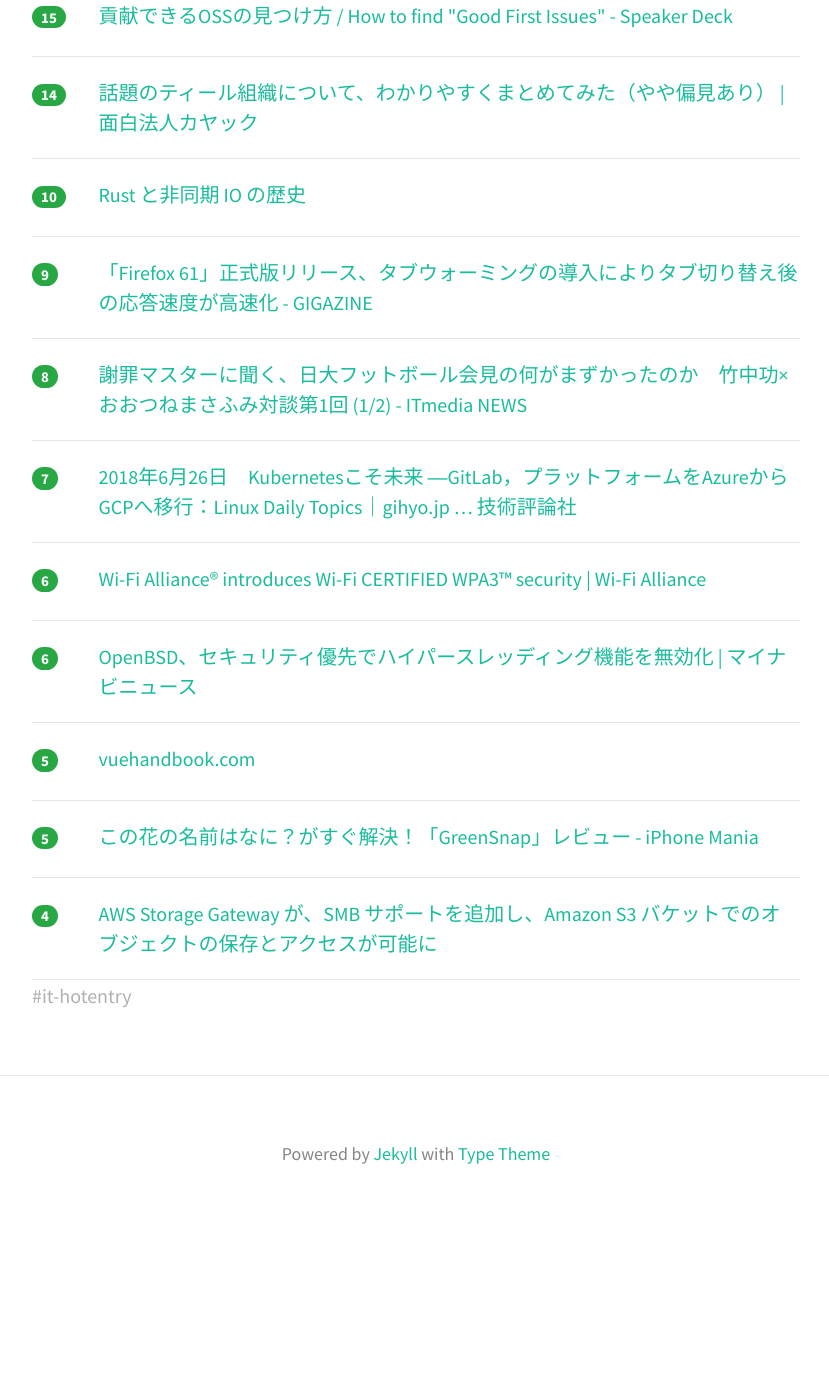
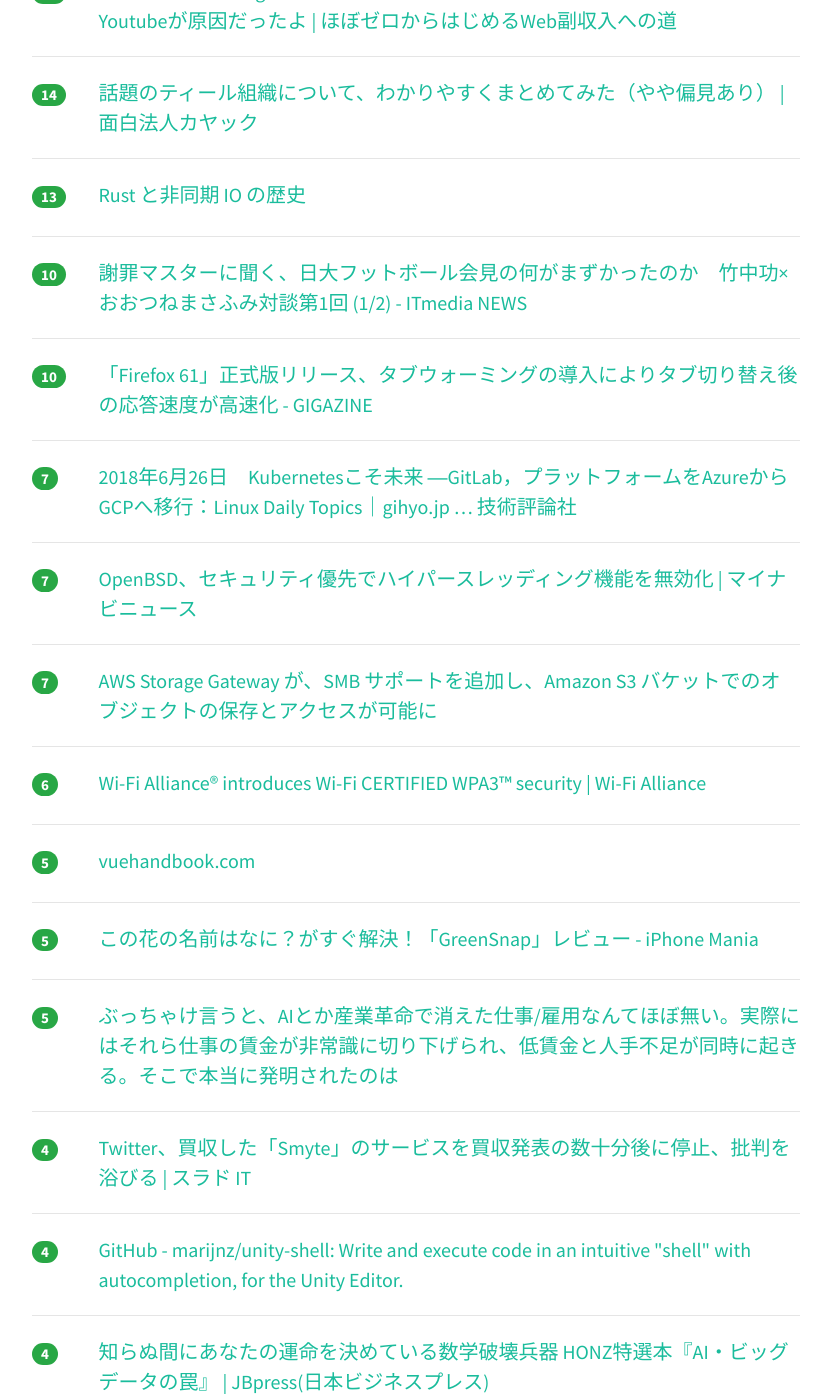
Before and after one commit to yatta47/hatena-matome-site, a Jekyll site: the page built from _posts/2018-06-27-hatena.md, in a window 1280 px wide and 1400 px high, scrolled down 574 px. Shown: the whole window, without its empty margins (224-1053 px from the left). Built offline with Jekyll 4.4.1, drawn with Linux system fonts in a browser that asks for light colours; nearby versions of some CDN libraries; before the commit the page ends 1805 px from its top, so only the background shows below that; some of the changed text lies outside the part shown.

Commit message:
Updated 2018-06-27

```diff
--- a/_posts/2018-06-27-hatena.md
+++ b/_posts/2018-06-27-hatena.md
@@ -1,14 +1,19 @@
 ---
 layout: post
 title:  "2018-06-27 はてぶIT"
-date:   2018-06-27 06:01:55
+date:   2018-06-27 07:01:16
 tags: [it-hotentry]
 ---
-13 件のデータあり
+18 件のデータあり
 
 <hr><div class="row">
 <div class="col-1"><span class="badge badge-pill badge-success h2">17</span></div>
 <div class="col-11"><a href='https://speakerdeck.com/ryoichinishio/smartnews-adsfalsepei-xin-zui-shi-hua-falseohua' target='_blank'>SmartNews Adsの配信最適化のお話 - Speaker Deck</a></div>
+</div>
+<hr>
+<div class="row">
+<div class="col-1"><span class="badge badge-pill badge-success h2">17</span></div>
+<div class="col-11"><a href='https://speakerdeck.com/ohbarye/how-to-find-good-first-issues' target='_blank'>貢献できるOSSの見つけ方 / How to find "Good First Issues" - Speaker Deck</a></div>
 </div>
 <hr>
 <div class="row">
@@ -17,28 +22,23 @@ tags: [it-hotentry]
 </div>
 <hr>
 <div class="row">
-<div class="col-1"><span class="badge badge-pill badge-success h2">15</span></div>
-<div class="col-11"><a href='https://speakerdeck.com/ohbarye/how-to-find-good-first-issues' target='_blank'>貢献できるOSSの見つけ方 / How to find "Good First Issues" - Speaker Deck</a></div>
-</div>
-<hr>
-<div class="row">
 <div class="col-1"><span class="badge badge-pill badge-success h2">14</span></div>
 <div class="col-11"><a href='https://www.kayac.com/news/2018/06/yanasawa_blog_vol42' target='_blank'>話題のティール組織について、わかりやすくまとめてみた（やや偏見あり） | 面白法人カヤック</a></div>
 </div>
 <hr>
 <div class="row">
-<div class="col-1"><span class="badge badge-pill badge-success h2">10</span></div>
+<div class="col-1"><span class="badge badge-pill badge-success h2">13</span></div>
 <div class="col-11"><a href='https://qiita.com/DUxCA/items/882bcacd12870d087555' target='_blank'>Rust と非同期 IO の歴史</a></div>
 </div>
 <hr>
 <div class="row">
-<div class="col-1"><span class="badge badge-pill badge-success h2">9</span></div>
-<div class="col-11"><a href='https://gigazine.net/news/20180627-firefox-61/' target='_blank'>「Firefox 61」正式版リリース、タブウォーミングの導入によりタブ切り替え後の応答速度が高速化 - GIGAZINE</a></div>
+<div class="col-1"><span class="badge badge-pill badge-success h2">10</span></div>
+<div class="col-11"><a href='http://www.itmedia.co.jp/news/articles/1806/26/news108.html' target='_blank'>謝罪マスターに聞く、日大フットボール会見の何がまずかったのか　竹中功×おおつねまさふみ対談第1回 (1/2) - ITmedia NEWS</a></div>
 </div>
 <hr>
 <div class="row">
-<div class="col-1"><span class="badge badge-pill badge-success h2">8</span></div>
-<div class="col-11"><a href='http://www.itmedia.co.jp/news/articles/1806/26/news108.html' target='_blank'>謝罪マスターに聞く、日大フットボール会見の何がまずかったのか　竹中功×おおつねまさふみ対談第1回 (1/2) - ITmedia NEWS</a></div>
+<div class="col-1"><span class="badge badge-pill badge-success h2">10</span></div>
+<div class="col-11"><a href='https://gigazine.net/news/20180627-firefox-61/' target='_blank'>「Firefox 61」正式版リリース、タブウォーミングの導入によりタブ切り替え後の応答速度が高速化 - GIGAZINE</a></div>
 </div>
 <hr>
 <div class="row">
@@ -47,13 +47,18 @@ tags: [it-hotentry]
 </div>
 <hr>
 <div class="row">
-<div class="col-1"><span class="badge badge-pill badge-success h2">6</span></div>
-<div class="col-11"><a href='https://www.wi-fi.org/news-events/newsroom/wi-fi-alliance-introduces-wi-fi-certified-wpa3-security' target='_blank'>Wi-Fi Alliance® introduces Wi-Fi CERTIFIED WPA3™ security | Wi-Fi Alliance</a></div>
+<div class="col-1"><span class="badge badge-pill badge-success h2">7</span></div>
+<div class="col-11"><a href='https://news.mynavi.jp/article/20180621-650751/' target='_blank'>OpenBSD、セキュリティ優先でハイパースレッディング機能を無効化 | マイナビニュース</a></div>
+</div>
+<hr>
+<div class="row">
+<div class="col-1"><span class="badge badge-pill badge-success h2">7</span></div>
+<div class="col-11"><a href='https://aws.amazon.com/jp/about-aws/whats-new/2018/06/aws-storage-gateway-adds-smb-support-to-store-objects-in-amazon-s3/' target='_blank'>AWS Storage Gateway が、SMB サポートを追加し、Amazon S3 バケットでのオブジェクトの保存とアクセスが可能に</a></div>
 </div>
 <hr>
 <div class="row">
 <div class="col-1"><span class="badge badge-pill badge-success h2">6</span></div>
-<div class="col-11"><a href='https://news.mynavi.jp/article/20180621-650751/' target='_blank'>OpenBSD、セキュリティ優先でハイパースレッディング機能を無効化 | マイナビニュース</a></div>
+<div class="col-11"><a href='https://www.wi-fi.org/news-events/newsroom/wi-fi-alliance-introduces-wi-fi-certified-wpa3-security' target='_blank'>Wi-Fi Alliance® introduces Wi-Fi CERTIFIED WPA3™ security | Wi-Fi Alliance</a></div>
 </div>
 <hr>
 <div class="row">
@@ -67,7 +72,27 @@ tags: [it-hotentry]
 </div>
 <hr>
 <div class="row">
-<div class="col-1"><span class="badge badge-pill badge-success h2">4</span></div>
-<div class="col-11"><a href='https://aws.amazon.com/jp/about-aws/whats-new/2018/06/aws-storage-gateway-adds-smb-support-to-store-objects-in-amazon-s3/' target='_blank'>AWS Storage Gateway が、SMB サポートを追加し、Amazon S3 バケットでのオブジェクトの保存とアクセスが可能に</a></div>
+<div class="col-1"><span class="badge badge-pill badge-success h2">5</span></div>
+<div class="col-11"><a href='http://b.hatena.ne.jp/entry/366463842/comment/Domino-R' target='_blank'>ぶっちゃけ言うと、AIとか産業革命で消えた仕事/雇用なんてほぼ無い。実際にはそれら仕事の賃金が非常識に切り下げられ、低賃金と人手不足が同時に起きる。そこで本当に発明されたのは</a></div>
 </div>
 <hr>
+<div class="row">
+<div class="col-1"><span class="badge badge-pill badge-success h2">4</span></div>
+<div class="col-11"><a href='https://it.srad.jp/story/18/06/26/059218/' target='_blank'>Twitter、買収した「Smyte」のサービスを買収発表の数十分後に停止、批判を浴びる | スラド IT</a></div>
+</div>
+<hr>
+<div class="row">
+<div class="col-1"><span class="badge badge-pill badge-success h2">4</span></div>
+<div class="col-11"><a href='https://github.com/marijnz/unity-shell' target='_blank'>GitHub - marijnz/unity-shell: Write and execute code in an intuitive "shell" with autocompletion, for the Unity Editor.</a></div>
+</div>
+<hr>
+<div class="row">
+<div class="col-1"><span class="badge badge-pill badge-success h2">4</span></div>
+<div class="col-11"><a href='http://jbpress.ismedia.jp/articles/-/53395' target='_blank'>知らぬ間にあなたの運命を決めている数学破壊兵器 HONZ特選本『AI・ビッグデータの罠』 | JBpress(日本ビジネスプレス)</a></div>
+</div>
+<hr>
+<div class="row">
+<div class="col-1"><span class="badge badge-pill badge-success h2">0</span></div>
+<div class="col-11"><a href='https://forest.watch.impress.co.jp/docs/news/1129698.html' target='_blank'>Mozilla、「Firefox 61」を正式公開 - 窓の杜</a></div>
+</div>
+<hr>
```
